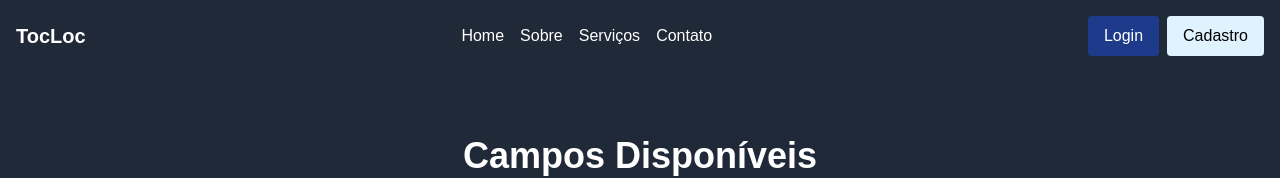
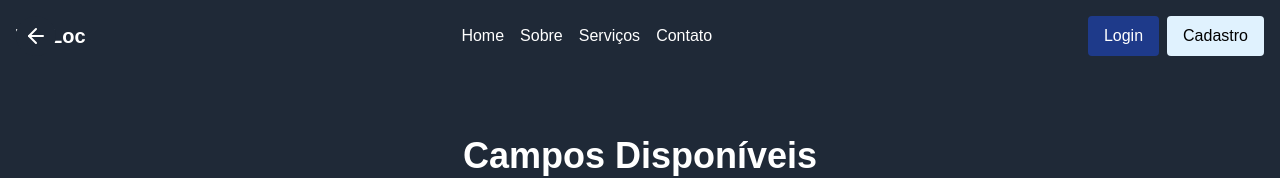
Before and after one commit to matheusclima/tocloc-front, a Next.js app: page /establishments/1 in a window 1280 px wide. Shown: the top 178 px of the page. Built offline with nearby package versions, Linux system fonts and the light colour scheme.

Commit message:
aidicionando botao de voltar

```diff
--- a/src/app/establishments/[id]/page.tsx
+++ b/src/app/establishments/[id]/page.tsx
@@ -1,8 +1,10 @@
 'use client';
+
 import { useState, useEffect } from 'react';
-import NavBar from '../../../components/ui/navBar';
+import NavBar from '../../../components/ui/navbar';
 import { useParams } from 'next/navigation';
 import Modal from '../../../components/ui/modal';
+import { ArrowLeft } from 'lucide-react';
 
 interface Field {
   id: number;
@@ -74,6 +76,16 @@ export default function EstablishmentDetail() {
   return (
     <div className="min-h-screen bg-gray-100">
       <NavBar />
+
+      {/* Botão de retornar */}
+      <button
+        onClick={() => window.history.back()}
+        className="absolute top-4 left-4 bg-gray-800 text-white p-2 rounded-full flex items-center hover:bg-gray-700"
+        aria-label="Voltar"
+      >
+        <ArrowLeft className="w-6 h-6" />
+      </button>
+
       <header className="bg-gray-800 py-16 text-center text-white">
         <h1 className="text-4xl font-bold mb-4">Campos Disponíveis</h1>
         <p className="text-lg mb-6">Selecione um campo para fazer sua reserva.</p>
--- a/src/app/searchEstablishment/page.tsx
+++ b/src/app/searchEstablishment/page.tsx
@@ -1,6 +1,6 @@
 'use client';
 import { useState } from 'react';
-import NavBar from '../../components/ui/navBar'
+import NavBar from '../../components/ui/navbar'
 import { useRouter } from 'next/navigation';
 
 
```
